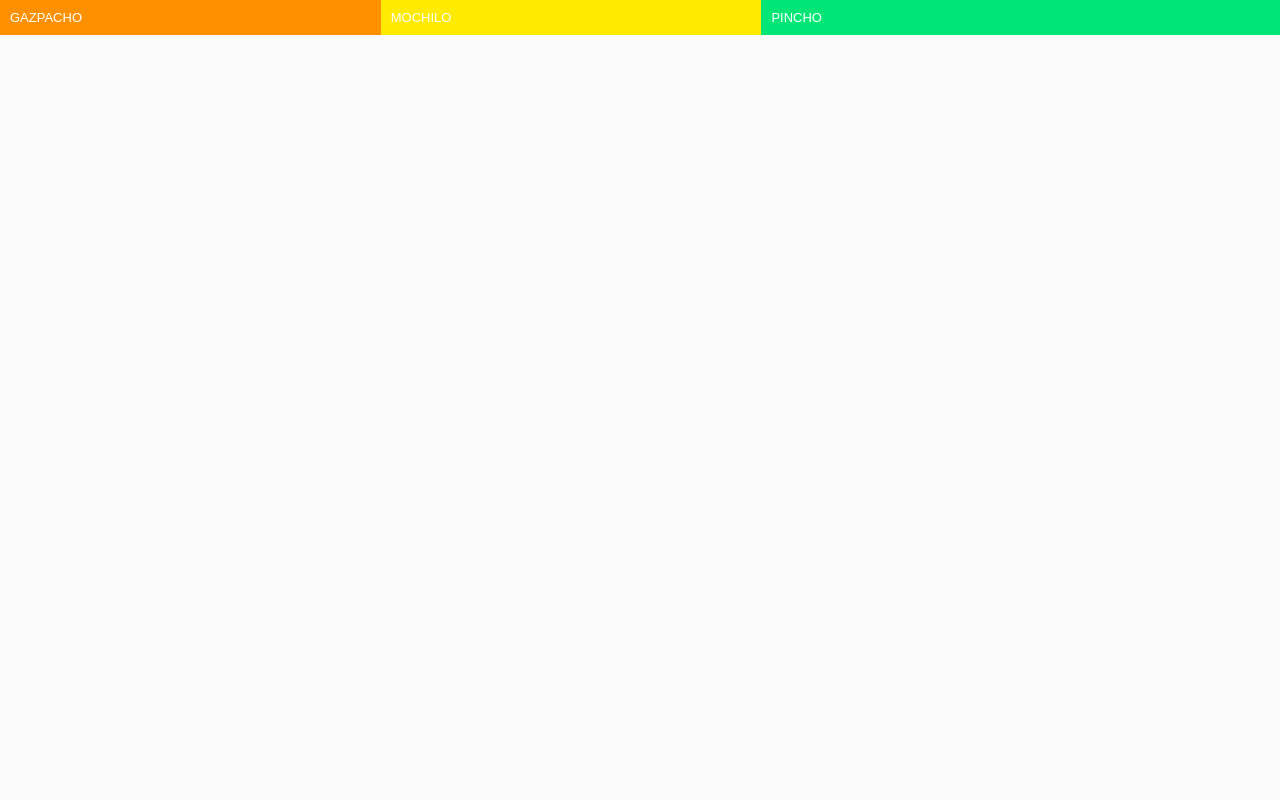
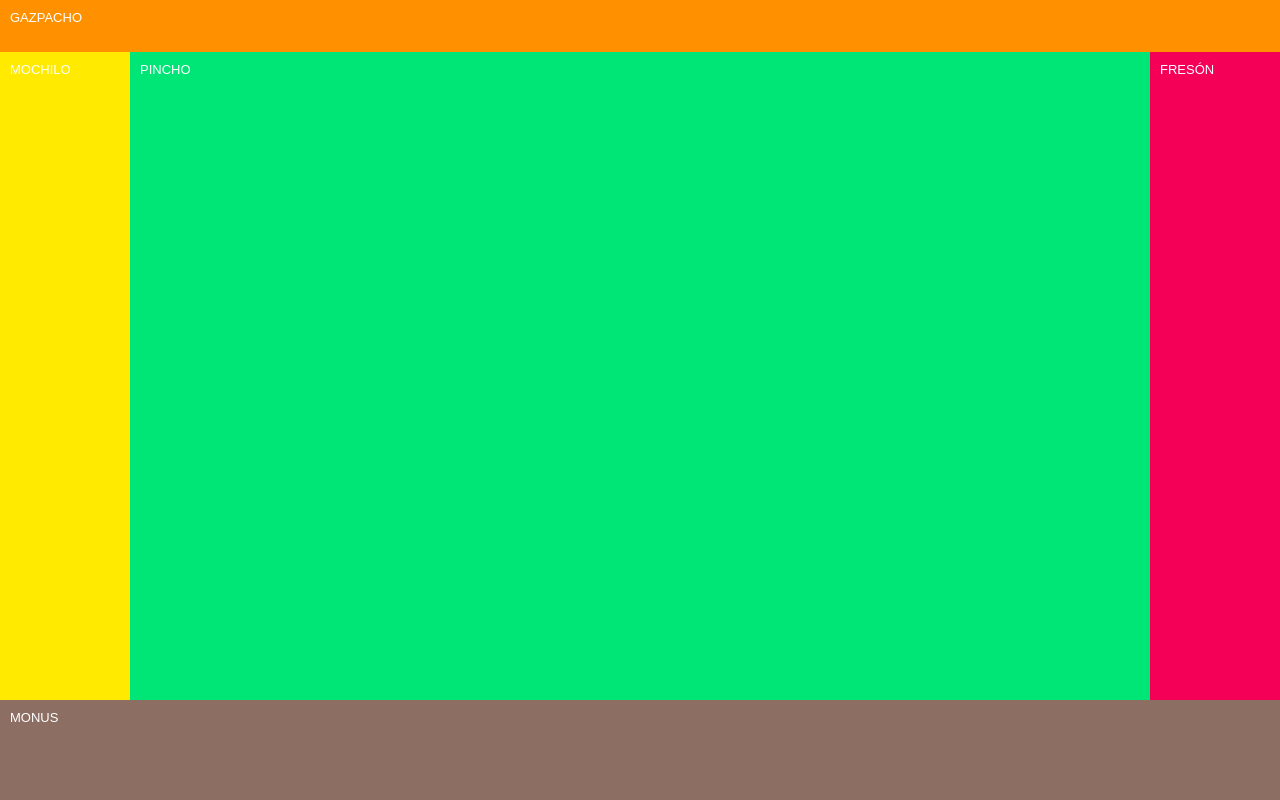
Before and after one commit to sergioalvz/flexbox-practice-examples, a plain HTML site: page index.html in a window 1280 px wide. Drawn offline with Linux system fonts and the light colour scheme.

Commit message:
Prepare holy grail example

```diff
--- a/shrink.css
+++ b/accordion.css
@@ -7,6 +7,6 @@
   flex: 1 100 500px;
 }
 
-.pincho {
+.fruitti:last-of-type {
   flex-shrink: 1;
 }
--- /dev/null
+++ b/holy-grail.css
@@ -0,0 +1,45 @@
+.page {
+  display: flex;
+  flex-direction: column;
+  min-height: 100vh;
+}
+
+.page > .fruitti:first-of-type {
+  height: 4vh;
+}
+
+.page > .fruitti:last-of-type {
+  height: 10vh;
+}
+
+.page__main {
+  display: flex;
+  flex-grow: 1;
+}
+
+.page__main > .fruitti:first-of-type,
+.page__main > .fruitti:last-of-type {
+  flex-basis: calc(130px - var(--fruitti-size) * 2);
+}
+
+.page__main > .fruitti:nth-of-type(2) {
+  flex-grow: 1;
+}
+
+@media (max-width: 700px) {
+  .page__main {
+    flex-direction: column;
+  }
+
+  .page__main > .fruitti:first-of-type {
+    order: 1;
+  }
+
+  .page__main > .fruitti:nth-of-type(2) {
+    order: 0;
+  }
+
+  .page__main > .fruitti:last-of-type {
+    order: 2;
+  }
+}
--- a/index.html
+++ b/index.html
@@ -9,7 +9,9 @@
       --mochilo: #ffea00;
       --gazpacho: #ff9100;
       --pincho: #00e676;
-      --selected: #2979FF;
+      --freson: #f50057;
+      --monus: #8d6e63;
+      --selected: #2979ff;
 
       --font-family: sans-serif;
 
@@ -45,15 +47,27 @@
     .pincho {
       background-color: var(--pincho);
     }
+
+    .freson {
+      background-color: var(--freson);
+    }
+
+    .monus {
+      background-color: var(--monus);
+    }
   </style>
 
-  <link href="./shrink.css" rel="stylesheet">
+  <link href="./holy-grail.css" rel="stylesheet">
 </head>
 
 <body class="page">
   <div class="fruitti gazpacho"><span>gazpacho</span></div>
-  <div class="fruitti mochilo"><span>mochilo</span></div>
-  <div class="fruitti pincho"><span>pincho</span></div>
+  <div class="page__main">
+    <div class="fruitti mochilo"><span>mochilo</span></div>
+    <div class="fruitti pincho"><span>pincho</span></div>
+    <div class="fruitti freson"><span>fresón</span></div>
+  </div>
+  <div class="fruitti monus"><span>monus</span></div>
 </body>
 
 </html>
--- a/sticky.css
+++ b/sticky-footer.css
@@ -4,14 +4,14 @@
   min-height: 100vh;
 }
 
-.mochilo {
+.fruitti:first-of-type {
   height: 4vh;
 }
 
-.gazpacho {
+.fruitti:nth-of-type(2) {
   flex-grow: 1;
 }
 
-.pincho {
+.fruitti:last-of-type {
   height: 10vh;
 }
```
Also changed, not shown: all-the-siblings.css (renamed from order.css).
